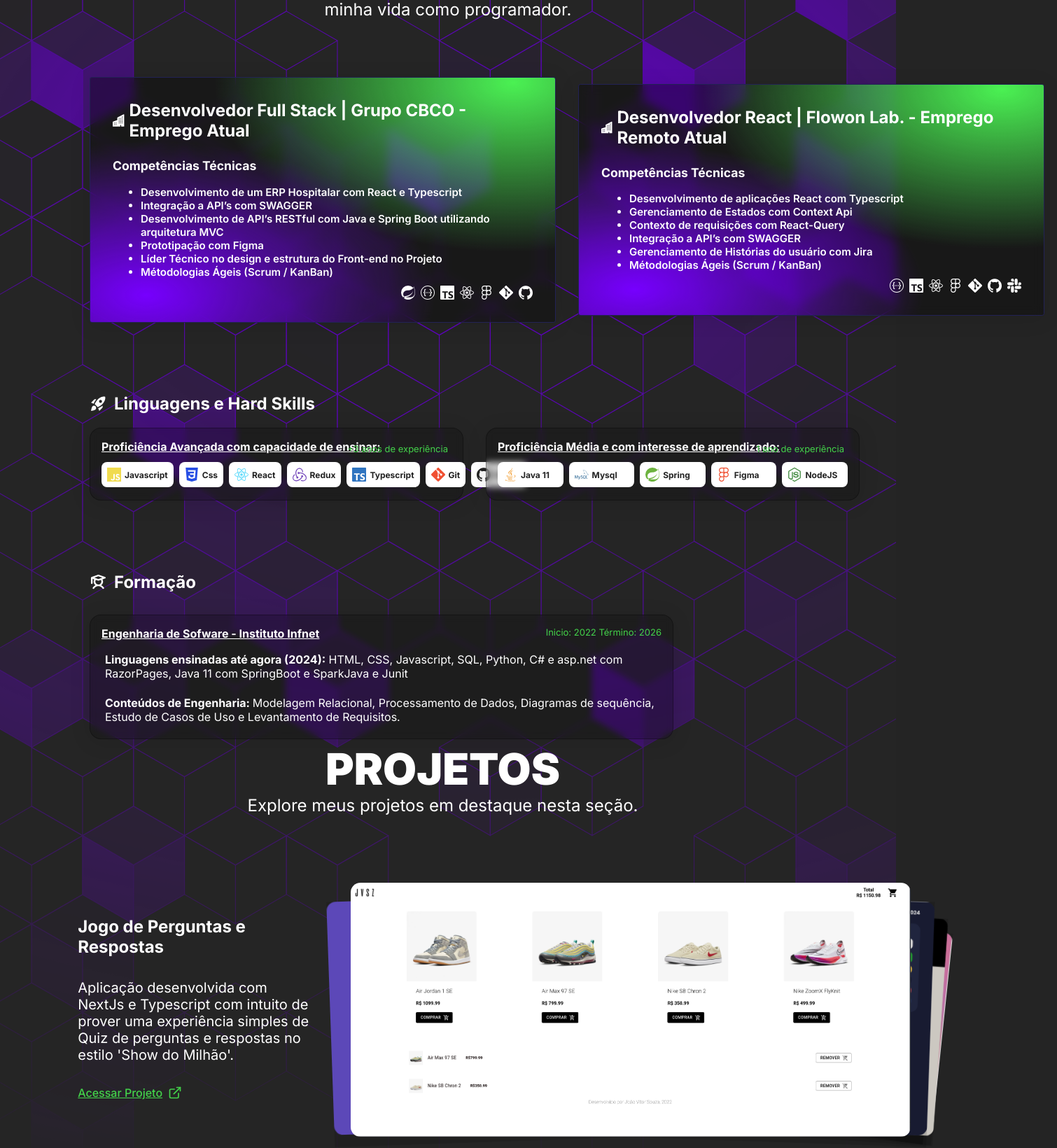
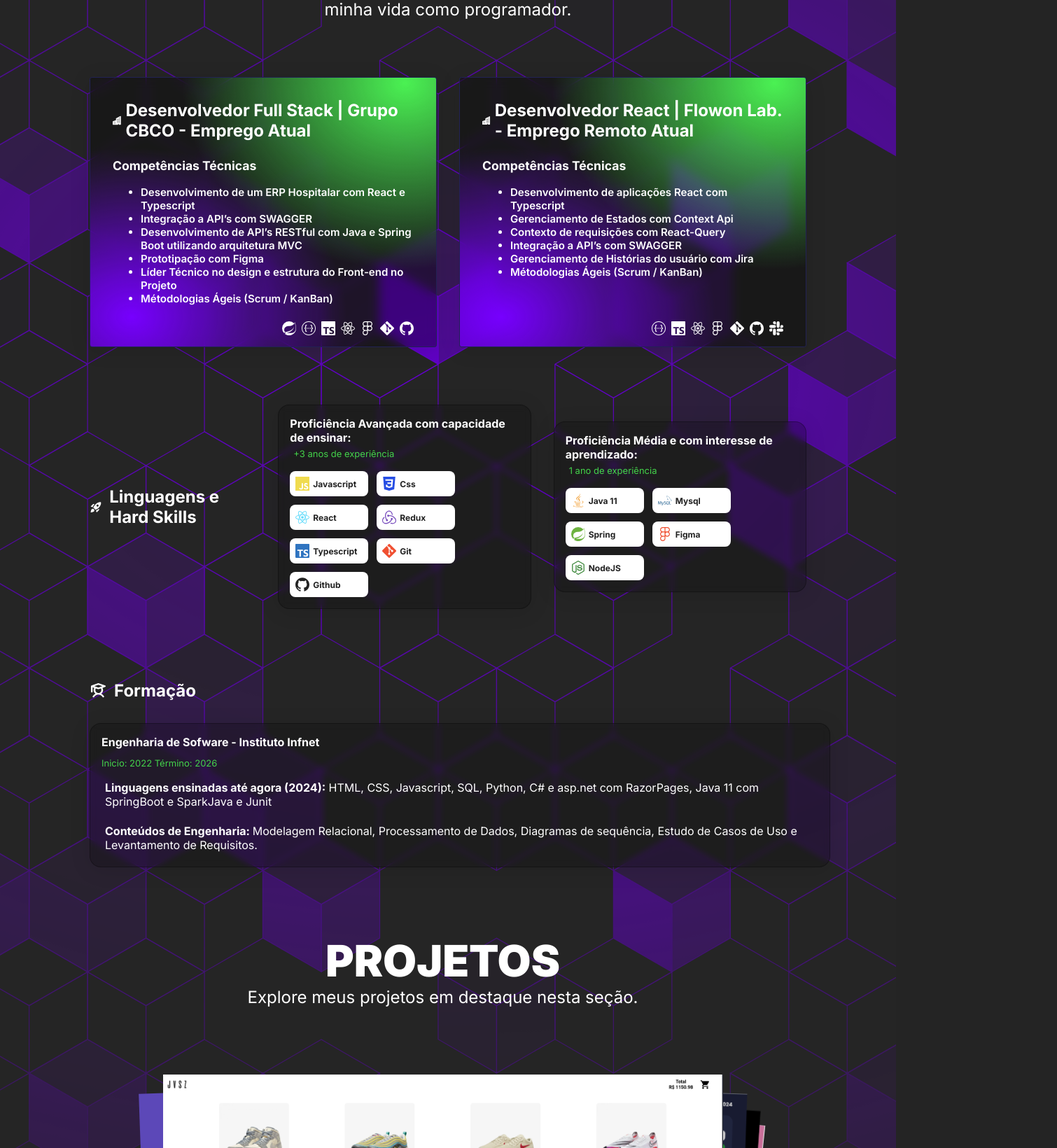
Before and after one commit to joaovsz/porftolio-2024, a React (Vite) app: page / in a window 1280 px wide. Shown: the part 1120-2760 px from the top of the page at 70% size, 1510 px wide, since content can reach past the window. Built offline with nearby package versions, Linux system fonts and the light colour scheme.

Commit message:
mobile version

```diff
--- a/src/App.module.css
+++ b/src/App.module.css
@@ -19,12 +19,13 @@
   color: #e6e6e6;
   transition: background-color 0.5s ease-in-out;
 }
+
 .title {
   font-family: "Inter", sans-serif;
   max-width: 1300px;
   font-size: 84px;
   font-weight: 900;
-  margin: 0 0 0 180px;
+  margin: 0 100px;
 }
 
 .info {
@@ -67,15 +68,6 @@
   text-align: center;
   min-width: 800px;
   max-width: 814px;
-}
-
-.cardContainer {
-  display: flex;
-  width: 100%;
-  align-items: center;
-  justify-content: space-evenly;
-  gap: 32px;
-  flex-direction: row;
 }
 
 .projects {
@@ -124,12 +116,9 @@
   width: 100%;
 }
 .swiper {
-  min-width: 800px;
+  width: 800px;
   max-width: 800px;
   height: 380px;
-  border-radius: 14px;
-}
-.swiper img {
   border-radius: 14px;
 }
 
@@ -156,3 +145,60 @@
   flex-direction: column;
   align-items: center;
 }
+
+@media screen and (max-width: 425px) {
+  body {
+    overflow-x: hidden;
+  }
+  .first {
+    align-items: flex-start;
+    justify-content: center;
+    gap: 30px;
+  }
+  .first .title {
+    font-size: 28px;
+    max-width: 260px;
+    min-width: 260px;
+    margin: 0 auto;
+  }
+  .first .info {
+    display: flex;
+    margin: 0 auto;
+    gap: 12px;
+    color: white;
+    align-items: center;
+    min-width: 300px;
+    width: 80%;
+    flex-direction: column;
+  }
+  .first .info .infocontent {
+    margin: 0;
+    font-size: 24px;
+  }
+  .sectionTitle {
+    font-size: 32px;
+  }
+  .subtitle {
+    font-size: 12px;
+    width: 90%;
+  }
+  .swiper {
+    min-width: 280px;
+    max-width: 280px;
+    width: 280px;
+    margin: auto;
+    background-position: center;
+    height: 380px;
+  }
+}
+
+@media screen and (max-width: 1366px) {
+  .projects .container {
+    flex-direction: column-reverse;
+    justify-content: center;
+    align-items: center;
+  }
+  .projectInfo {
+    min-width: 80%;
+  }
+}
--- a/src/components/Card/Card.module.css
+++ b/src/components/Card/Card.module.css
@@ -1,9 +1,10 @@
 .card {
   color: white;
-  min-width: 600px;
-  max-width: 814px;
-  width: 714px;
+  min-width: 400px;
+  max-width: 100%;
+  width: 100%;
   min-height: 240px;
+  height: 320px;
   border-radius: 0.2rem;
   background: rgba(0, 0, 0, 0.33);
   background-image: radial-gradient(
@@ -30,6 +31,7 @@
   gap: 6px;
   align-items: center;
 }
+
 h3 {
   margin-top: 0;
 }
@@ -44,6 +46,26 @@ h3 {
   display: flex;
   align-items: center;
   gap: 8px;
-  bottom: 2rem;
+  bottom: 1rem;
   right: 2rem;
 }
+@media screen and (max-width: 425px) {
+  .card {
+    min-width: 250px;
+    width: 250px;
+    max-width: 250px;
+    margin: 0 2rem;
+    padding: 1rem;
+    height: 400px;
+  }
+  .card .title {
+    font-size: 20px;
+  }
+  .description {
+    font-size: 13px;
+  }
+  .icons {
+    bottom: 1rem;
+    left: 3.3rem;
+  }
+}
--- a/src/components/Header/Header.module.css
+++ b/src/components/Header/Header.module.css
@@ -20,3 +20,15 @@
 .header .logo {
   height: 62px;
 }
+
+@media screen and (max-width: 425px) {
+  .header ul li a {
+    font-size: 12px;
+  }
+  .header ul {
+    gap: 12px;
+  }
+  .header .logo {
+    height: 30px;
+  }
+}
--- a/src/components/Sections/experiences/Experiences.module.css
+++ b/src/components/Sections/experiences/Experiences.module.css
@@ -1,6 +1,5 @@
 .experiences {
   min-height: 800px;
-  height: 135vh;
   padding-top: 96px;
   display: flex;
   width: 80%;
@@ -8,6 +7,7 @@
   justify-content: flex-start;
   flex-direction: column;
   gap: 82px;
+  padding-bottom: 96px;
 }
 .experiences.light {
   color: #222;
@@ -55,9 +55,8 @@
 .cardSkill {
   display: flex;
   min-height: 70px;
-
-  min-width: 500px;
-  max-width: 800px;
+  min-width: 280px;
+  width: 100%;
   flex-direction: column;
   justify-content: flex-start;
   padding: 1rem;
@@ -72,13 +71,13 @@
 .cardSkill.light {
   background: rgba(255, 255, 255, 0.21);
 }
+
 .info {
   color: #43d24a;
   margin: 0;
-  position: absolute;
-  right: 1rem;
   font-size: 13px;
   font-weight: 400;
+  text-decoration: none;
 }
 .info.light {
   color: red;
@@ -86,15 +85,16 @@
 }
 .cardSkill h4 {
   margin: 0;
-  text-decoration: underline;
 }
 .cardSkill p {
   margin: 5px;
 }
 .chipsContainer {
   display: flex;
+  flex-wrap: wrap;
   align-items: center;
-  gap: 8px;
+  justify-content: flex-start;
+  gap: 12px;
 }
 .cardChip {
   padding: 0.5rem;
@@ -110,3 +110,59 @@
   font-size: 12px;
   font-weight: bold;
 }
+@media screen and (max-width: 425px) {
+  .experiences {
+    width: 400px;
+    max-width: 320px;
+    gap: 36px;
+  }
+  .sectionTitle {
+    max-width: 420px;
+    margin: 0 10px;
+    font-size: 22px;
+  }
+  .subtitle {
+    font-size: 16px;
+    text-align: center;
+    min-width: 320px;
+    max-width: 380px;
+  }
+  .titleSkillsContainer {
+    width: 100%;
+    display: flex;
+    margin: auto;
+    align-items: center;
+    justify-content: center;
+    text-align: center;
+
+    gap: 10px;
+  }
+  .titleSkillsContainer h2 {
+    font-size: 18px;
+  }
+  .cardContainer {
+    display: flex;
+    width: 100%;
+    align-items: center;
+    justify-content: space-evenly;
+    gap: 32px;
+    flex-direction: column;
+  }
+
+  .containerForMobile {
+    max-width: 280px;
+    margin: 0 auto;
+    display: flex;
+    flex-direction: column;
+  }
+  .cardSkill {
+    width: 80%;
+    margin: 0 auto;
+  }
+  .chipsContainer {
+    flex-wrap: wrap;
+  }
+  .info {
+    bottom: 0.3rem;
+  }
+}
--- a/src/components/Sections/experiences/Experiences.tsx
+++ b/src/components/Sections/experiences/Experiences.tsx
@@ -110,17 +110,18 @@ export const Experiences = ({ isToggled, language }: Props) => {
                     title={language === "pt-BR" ? "Desenvolvedor React | Flowon Lab. - Emprego Remoto Atual" : "React Developer | Flowon Lab. - 2024 -  Actual job"}
                 />
             </div>
-            <div>
+            <div className={styles.cardContainer}>
                 <div className={styles.titleSkillsContainer}>
                     <MdRocketLaunch size={25} />   <h2>
                         {language === "pt-BR" ? "Linguagens e Hard Skills" : 'Programming Languages / Hard Skills'}</h2>
                 </div>
                 <div className={styles.cardContainer}>
                     <div className={`${styles.cardSkill} ${isToggled ? '' : styles.light}`}>
-                        <p className={`${styles.info} ${isToggled ? '' : styles.light}`}>{language === "en-US" ? "3 years of experience" : '+3 anos de experiência'}</p>
 
                         <h4 className={styles.titleSkill}>
                             Proficiência Avançada com capacidade de ensinar:
+                            <p className={`${styles.info} ${isToggled ? '' : styles.light}`}>{language === "en-US" ? "3 years of experience" : '+3 anos de experiência'}</p>
+
                         </h4>
                         <div className={styles.chipsContainer}>
                             <div className={styles.cardChip}>
@@ -155,9 +156,10 @@ export const Experiences = ({ isToggled, language }: Props) => {
                         </div>
                     </div>
                     <div className={`${styles.cardSkill} ${isToggled ? '' : styles.light}`}>
-                        <p className={`${styles.info} ${isToggled ? '' : styles.light}`}>{language === "en-US" ? "1 year of experience" : '1 ano de experiência'}</p>
                         <h4 className={styles.titleSkill}>
                             Proficiência Média e com interesse de aprendizado:
+                            <p className={`${styles.info} ${isToggled ? '' : styles.light}`}>{language === "en-US" ? "1 year of experience" : '1 ano de experiência'}</p>
+
                         </h4>
                         <div className={styles.chipsContainer}>
                             <div className={styles.cardChip}>
@@ -188,8 +190,8 @@ export const Experiences = ({ isToggled, language }: Props) => {
             </div>
             <div style={{ flexDirection: 'column', justifyContent: "flex-start", alignItems: 'flex-start', gap: '12px' }} className={styles.cardContainer}>
                 <div className={styles.titleSkillsContainer}>
-                    <PiStudentBold size={25} />   <h2>
-                        {language === "en-US" ? 'Education' : 'Formação'}</h2>
+                    <PiStudentBold size={25} />
+                    <h2>                        {language === "en-US" ? 'Education' : 'Formação'}</h2>
                 </div>
                 <div className={`${styles.cardSkill} ${isToggled ? '' : styles.light}`}>
                     <h4 className={styles.titleSkill}>{language === "en-US" ? "Software Engineering - Instituto Infnet" : 'Engenharia de Sofware - Instituto Infnet'}</h4>
```
Also changed, not shown: src/index.css.
